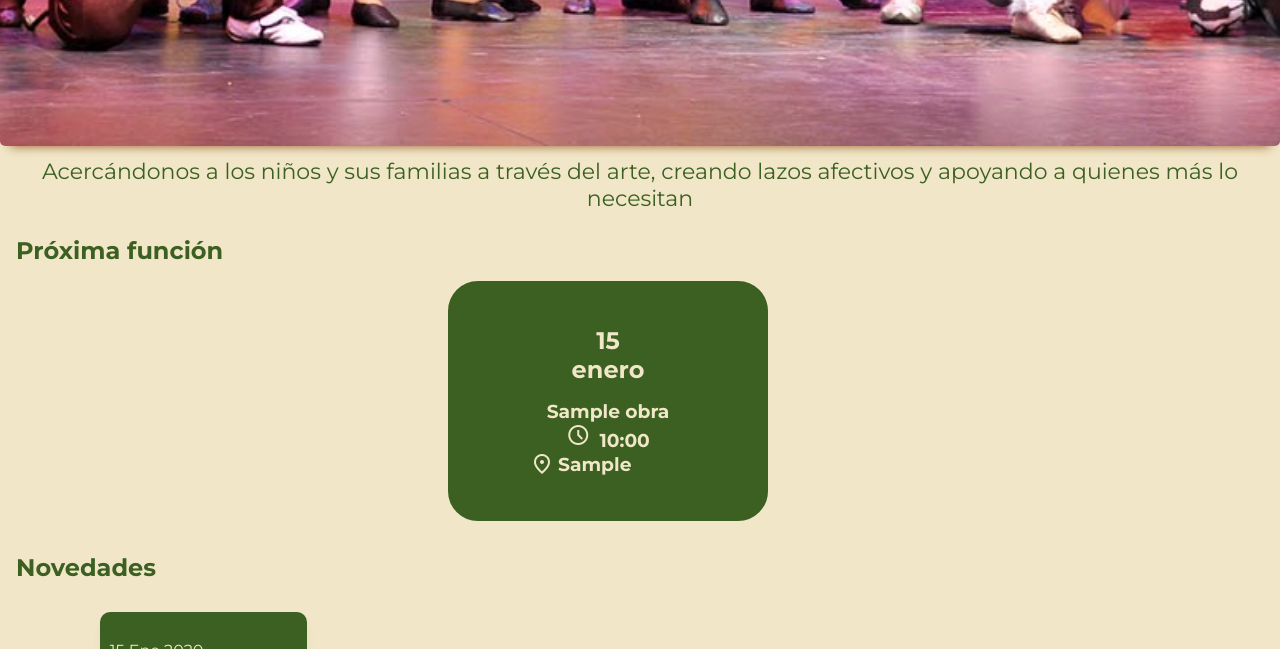
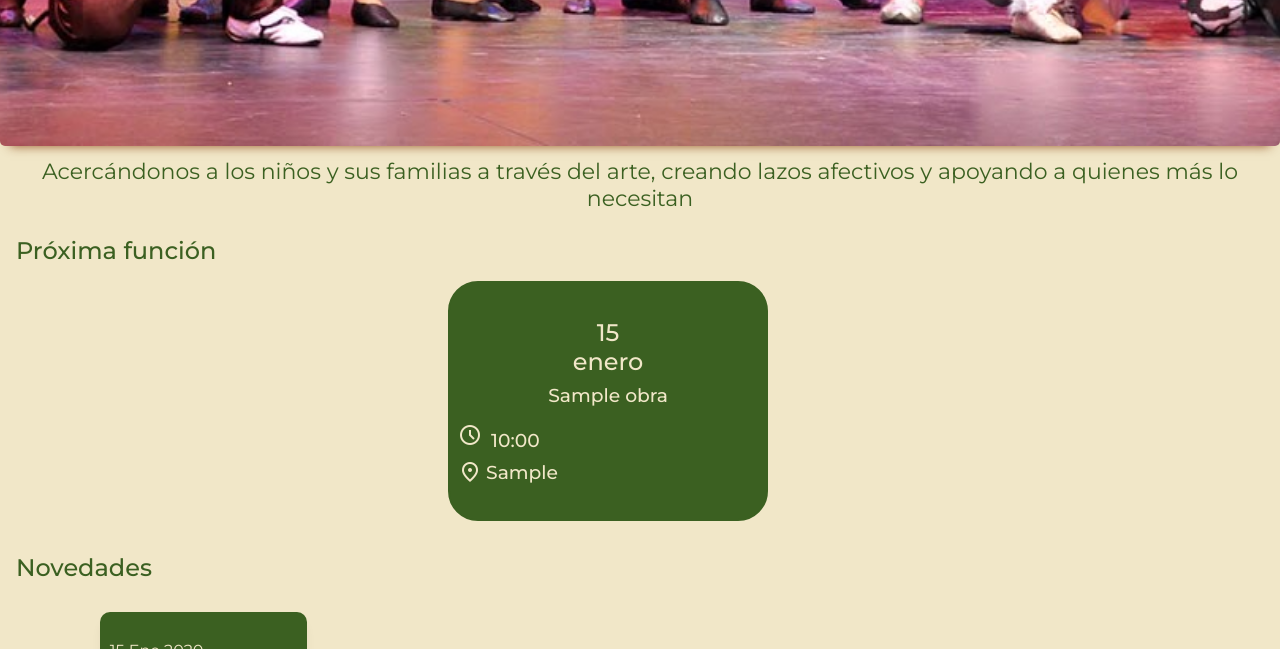
Before and after one commit to thomm23/Chocobanda, a Django app: page / in a window 1280 px wide. Shown: the part 1591-2240 px from the top of the page. Run offline with Django 5.2, Linux system fonts and the light colour scheme; tables that the repository leaves empty hold one stand-in row (values such as "Sample post").

Commit message:
Home-funciones Desktop optimo

```diff
--- a/sitioChocobanda/static/css/estilos.css
+++ b/sitioChocobanda/static/css/estilos.css
@@ -143,6 +143,7 @@ nav{
 
 .funciones {
     display: flex;
+    flex-direction: column;
     align-items: center;
     justify-content: center;
     margin: 1rem;
@@ -158,7 +159,6 @@ nav{
 
 .funciones h3 {
     color: var(--color-principal);
-    text-align: center;
     width: 100%;
 }
 .funciones h3 p{
@@ -262,11 +262,31 @@ nav{
 }
 
 .home-td-fecha{
+    display: flex;
+    flex-direction: column;
+    justify-content: center;
+    align-items: center;
     margin-bottom: 1rem;
+}
+.nombre-funcion{
+    margin-top: 0.5rem;
+    color: #4c6a2a;
+    font-weight: 500;
+    text-align: center;
 }
 
 .funciones .home-td-content{
+    width: inherit;
+    max-width: 300px;
+    display: flex;
+    flex-direction: column;
+    justify-content: start;
+    align-items: center;
+    gap: 0.5rem;
     color: var(--color-principal);
+}
+.funciones h3,h2{
+    font-weight: 450;
 }
 
 @media screen and (max-width: 768px) {
@@ -501,7 +521,6 @@ nav{
 
 
     .funciones h3 {
-        text-align: center;
         width: 100%;
     }
 
--- a/sitioChocobanda/templates/home.html
+++ b/sitioChocobanda/templates/home.html
@@ -20,7 +20,7 @@
     <div class="home-funciones-wrapper">
         {% if eventos %}
         <div class="funciones proxima-funcion">
-            <table class="tabla-agenda-section">
+            {% comment %} <table class="tabla-agenda-section">
                 <tr>
                     <td class="home-td-fecha">
                         <h2 class="dia-funcion">{{ eventos.0.fecha|date:"d" }}</h2>
@@ -38,10 +38,25 @@
                         </h3>
                     </td>
                 </tr>
-            </table>
-        </div>
+            </table> {% endcomment %}
+            <div class="home-td-fecha">
+                <h2 class="dia-funcion">{{ eventos.0.fecha|date:"d" }}</h2>
+                <h2 class="mes-funcion">{{ eventos.0.fecha|date:"F" }}</h2>
+                <h3 class="nombre-funcion">{{ eventos.0.obra.titulo }}</h3>
+            </div>
+
+            <div class="home-td-content">
+                <h3 class="hora-funcion">
+                    <p class="material-symbols-outlined">schedule</p>
+                    {{ eventos.0.hora|time:"H:i" }}
+                </h3>
+                <h3 class="lugar-funcion">
+                    <p class="material-symbols-outlined">location_on</p>
+                    {{ eventos.0.lugar }}
+                </h3>
+            </div>
         {% else %}
-        <p class="no-eventos">No hay próximos eventos.</p>
+        <p>No hay próximos eventos.</p>
         {% endif %}
     </div>
 
```
